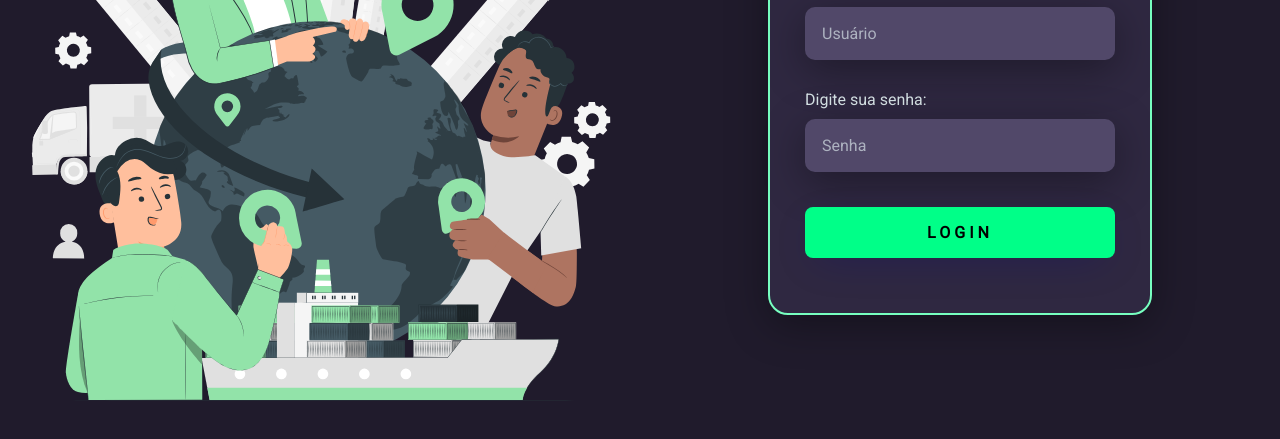
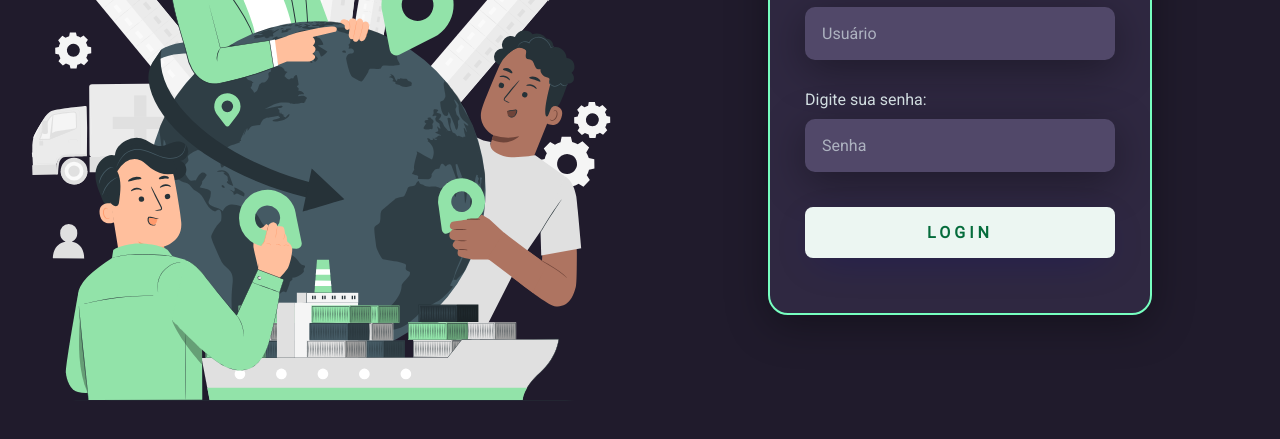
Before and after one commit to marcionascimentoweb/GEO, a plain HTML site: page index.html in a window 1280 px wide. Both pictures are taken after a click on the button "LOGIN". Shown: the part 299-738 px from the top of the page. Drawn offline with Linux system fonts and the light colour scheme.

Commit message:
Alteração do projeto

```diff
--- a/style.css
+++ b/style.css
@@ -115,3 +115,9 @@ input:focus {
     background: #056c3c;
     color: white;
 }
+
+.btn-login:focus {
+    transition: background 1s;
+    background: #ecf6f2;
+    color: #056c3c;
+}
```
Also changed, not shown: index.html (+1 -4 lines).
